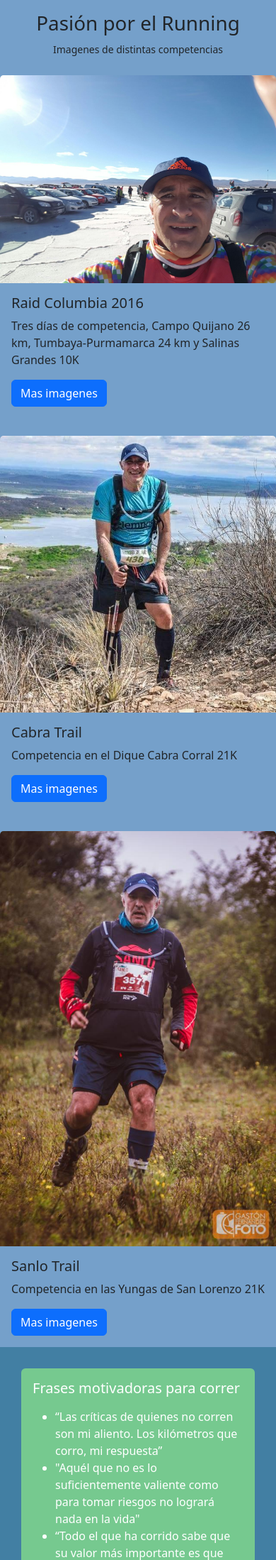
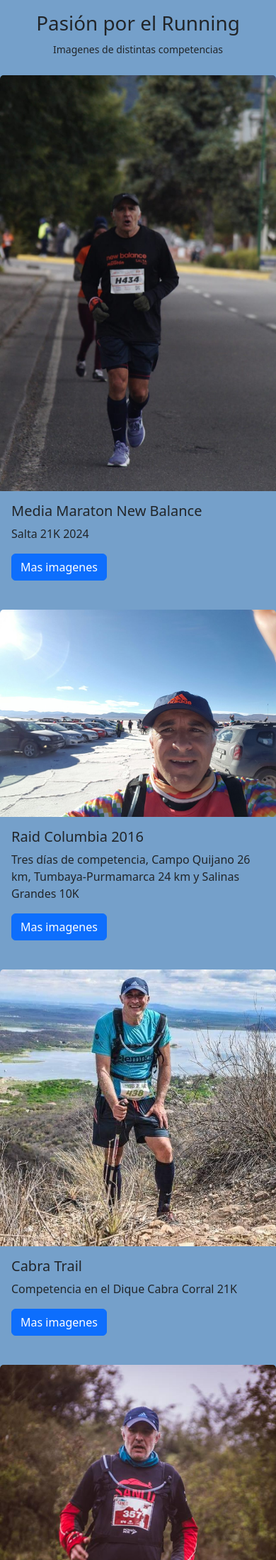
Before and after one commit to nestor2014/web_en_vercel, a Flask app: page / in a window 390 px wide. Shown: the part 56-2254 px from the top of the page at 71% size. Run offline with Flask 3, Linux system fonts and the light colour scheme.

Commit message:
Actualizacion web nosomaraton

```diff
--- a/templates/inicio.html
+++ b/templates/inicio.html
@@ -3,6 +3,16 @@
 <div class="container display: flex">
     <div class="d-flex justify-content-center">
         <div class="row">
+
+            <div class="card col-sm-4 border-0">
+                <img src="static/img/mediasalta/foto1.jfif" class="card-img-top" alt="...">
+                <div class="card-body">
+                    <h5 class="card-title">Media Maraton New Balance</h5>
+                    <p class="card-text">Salta 21K 2024</p>
+                    <a href="#" class="btn btn-primary">Mas imagenes</a>
+                </div>
+            </div>
+
             <div class="card col-sm-4 border-0">
                 <img src="static/img/RaidColumbia/WA0003.jpg" class="card-img-top" alt="...">
                 <div class="card-body">
```
Also changed, not shown: static/img/mediasalta/foto1.jfif (added), static/img/mediasalta/foto2.jfif (added), static/img/mediasalta/foto3.jfif (added), static/img/mediasalta/foto4.jfif (added).
